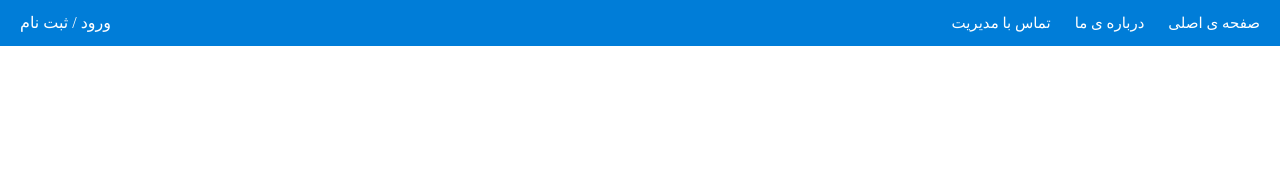
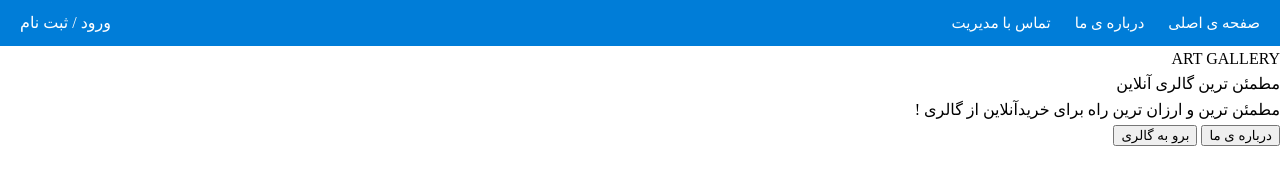
Before and after one commit to sam-th/Art-Gallery, a plain HTML site: page index.html in a window 1280 px wide. Drawn offline with Linux system fonts and the light colour scheme; a web font is replaced by a local one.

Commit message:
banner htmls added

```diff
--- a/index.html
+++ b/index.html
@@ -22,6 +22,21 @@
                   </div>
               </div>
           </nav>
+          <section class="header-baner">
+              <div class="header-baner__container">
+                  <div class="header-baner__container-texts">
+                      <h1 class="header-baner__container-title">ART GALLERY</h1>
+                      <h5 class="header-baner__container-text">مطمئن ترین گالری آنلاین</h5>
+                  </div>
+                 <div class="header-baner__container-slogan">
+                     <p class="header-baner__container-slogan-text">مطمئن ترین و ارزان ترین راه برای خریدآنلاین از گالری !</p>
+                 </div>
+                 <div class="header-baner__container-btns-container">
+                     <button class="header-baner__container-btns-container__btn">درباره ی ما</button>
+                     <button class="header-baner__container-btns-container__btn">برو به گالری</button>
+                 </div>
+              </div>
+          </section>
       </header>
   </body>
 </html>
```
